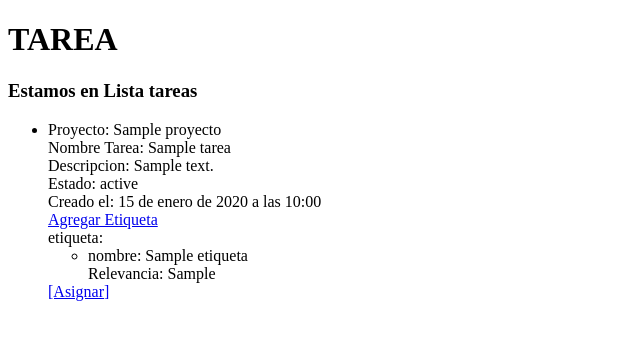
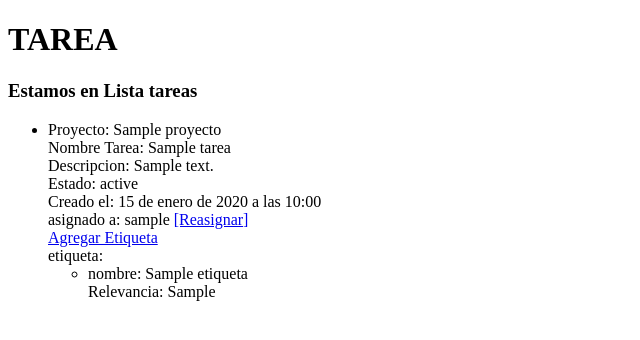
Before and after one commit to anibalCApaza/proyecto_web_3, a Django app: page /tarea/lista_tareas/ in a window 1280 px wide. Shown: the top 340 px of the page, without its empty margins (0-640 px from the left). Run offline with Django 5.2, Linux system fonts and the light colour scheme; tables that the repository leaves empty hold one stand-in row (values such as "Sample post").

Commit message:
se agrego la funcionalidad a asignar tarea a usuario en listaTarea.html

```diff
--- a/tarea/templates/tarea/listaTareas.html
+++ b/tarea/templates/tarea/listaTareas.html
@@ -9,6 +9,8 @@
             Descripcion: {{tarea.descripcion }}<br>
             Estado: {{ tarea.estado }}<br>
             Creado el: {{ tarea.creado_en }}<br>
+            asignado a: {{ tarea.asignado_a }}
+            <a href="#" onclick="document.getElementById('form-asignar-{{ tarea.id }}').style.display='block'">[Reasignar]</a> <br>
             <a href="{% url 'agregar_etiqueta' tarea.id %}"> Agregar Etiqueta</a> <br>
             etiqueta: <br>
             <ul>
@@ -23,7 +25,7 @@
             </li>
             </ul>
 
-            <a href="#" onclick="document.getElementById('form-asignar-{{ tarea.id }}').style.display='block'">[Asignar]</a>
+
             {% else %}
                 Ninguna etiqueta asignada
             {% endif %}
```
